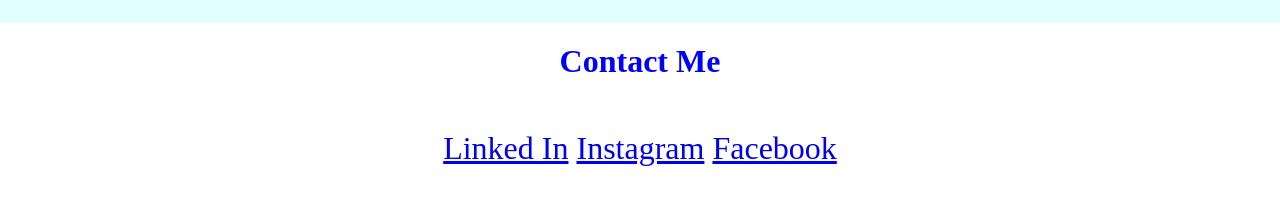
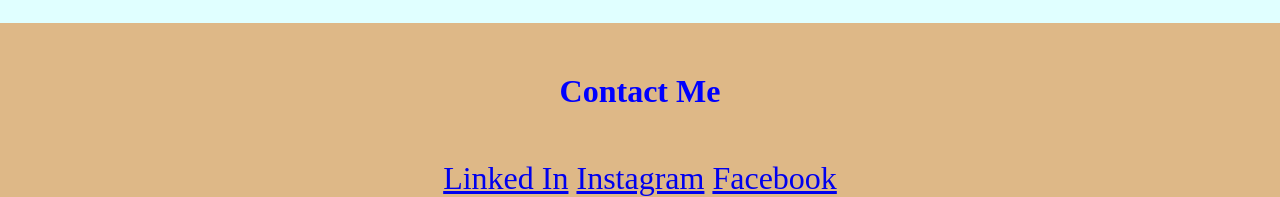
Before and after one commit to shiva1753/Capstone-Project, a plain HTML site: page index.html in a window 1280 px wide. Shown: the part 1604-1801 px from the top of the page. Before the commit the page ends 1771 px from the top, so only its background shows below. Drawn offline with Linux system fonts and the light colour scheme.

Commit message:
Update index.html

```diff
--- a/index.html
+++ b/index.html
@@ -50,7 +50,7 @@
       </div>
     </div>
 
-  <div>
+  <div class="last">
     <h1 class="h1g1">Contact Me</h1>
     <div class="social">
       <a href="https://www.linkedin.com/in/shivansh-rana-3678b72a5/">Linked In</a>
```
